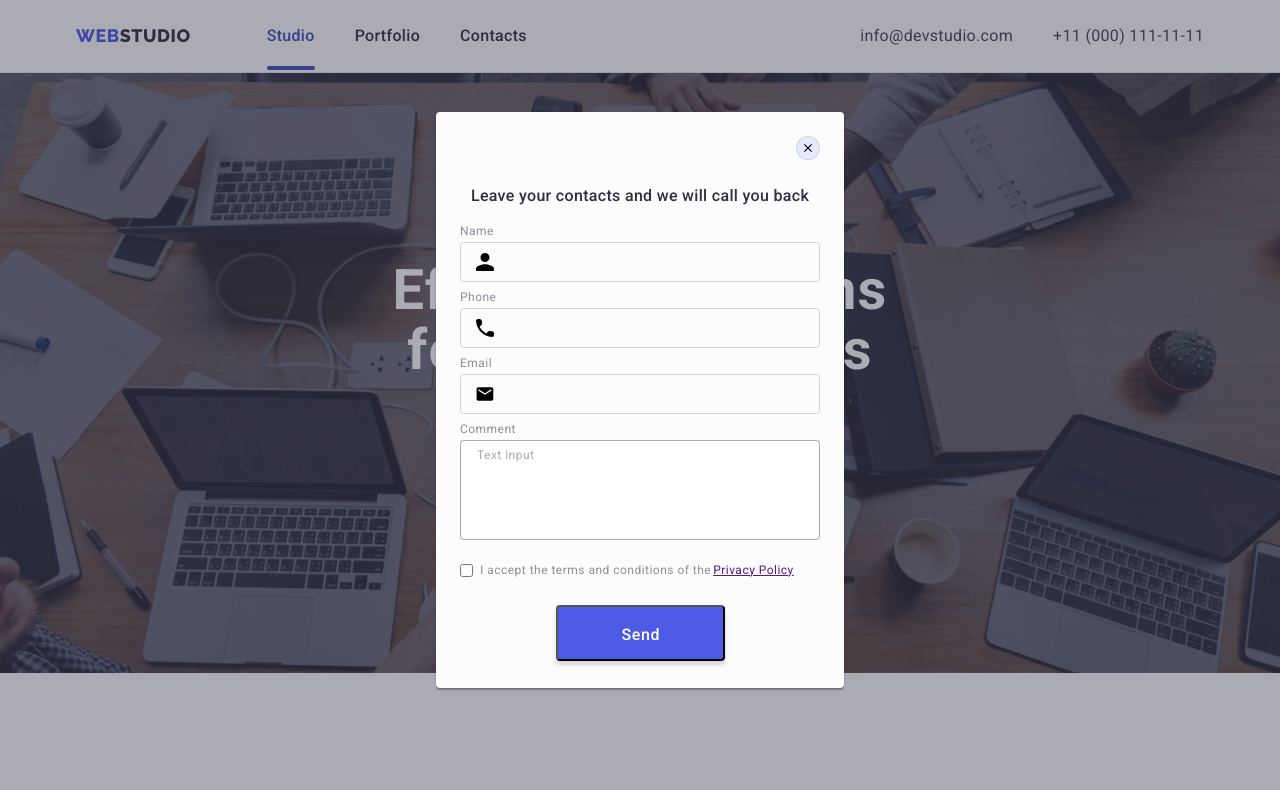
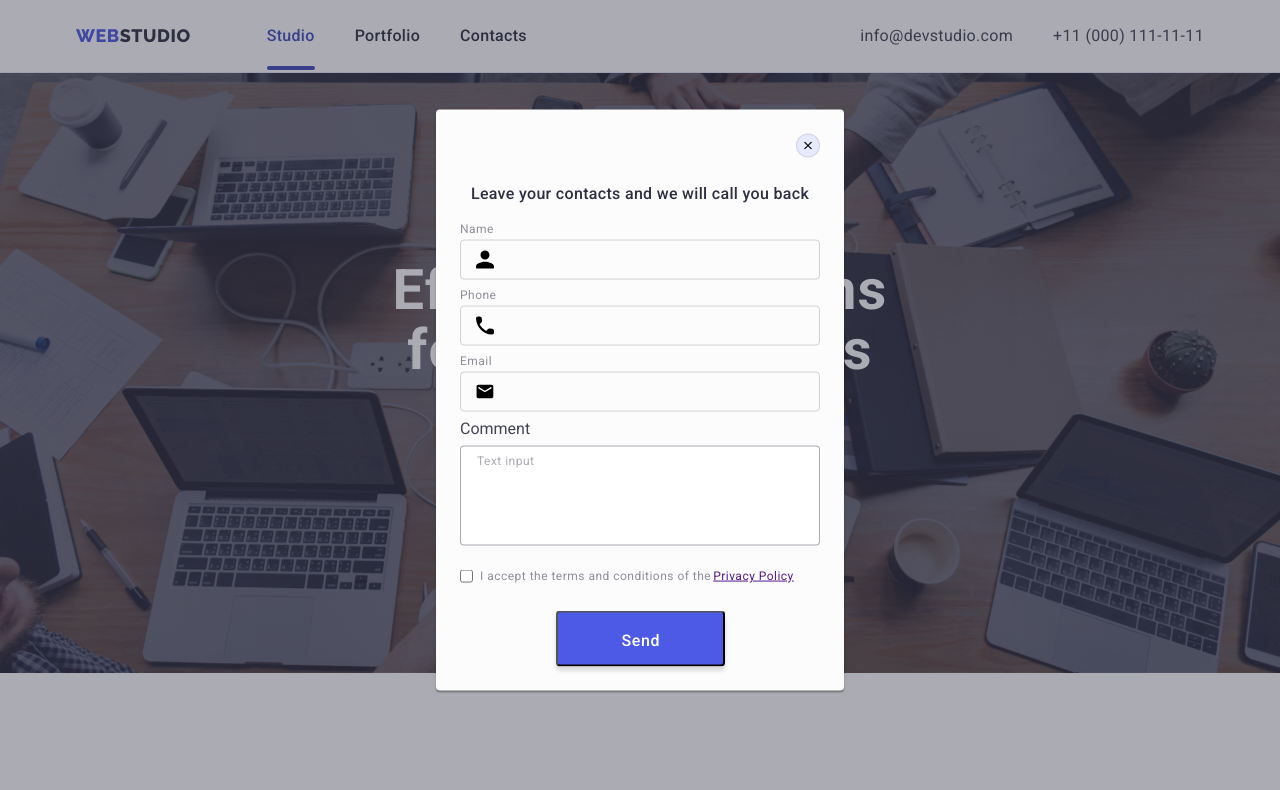
Before and after one commit to NataliiaBumbu/goit-markup-hw-06, a plain HTML site: page index.html in a window 1280 px wide. Both pictures are taken after a click on the button "Order Service". Shown: the top 790 px of the page. Drawn offline with nearby package versions, Linux system fonts and the light colour scheme.

Commit message:
hw-06-606

```diff
--- a/index.html
+++ b/index.html
@@ -488,11 +488,10 @@
                     </div>
                 </div>
                 <div class="contact-form-checkbox-wrapper-div">
-                    <label class="contact-form-field-wrapper"></label>
+                    <label  for="user-comment" class="contact-form-field-wrapper">Comment</label>
                         <div>
-                            <span class="contact-form-field-desc">Comment</span>
-                            <textarea class="contact-form-message" name="user_message"
-                                placeholder="Text input"></textarea>
+                            <textarea class="contact-form-message" name="user-comment"
+                            placeholder="Text input" id="user-comment"></textarea>
                         </div>
 
                 </div>
```
